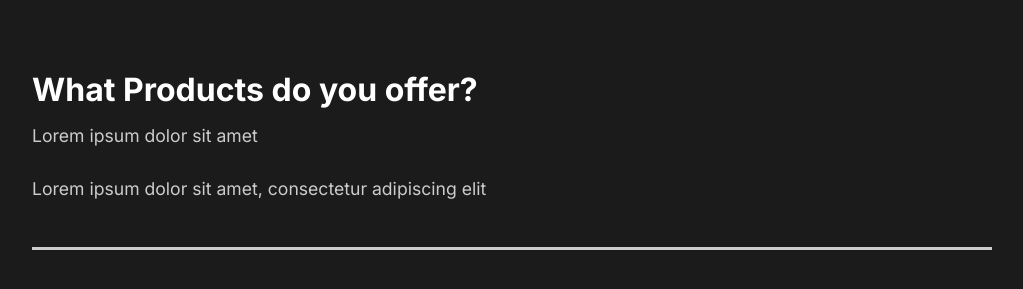
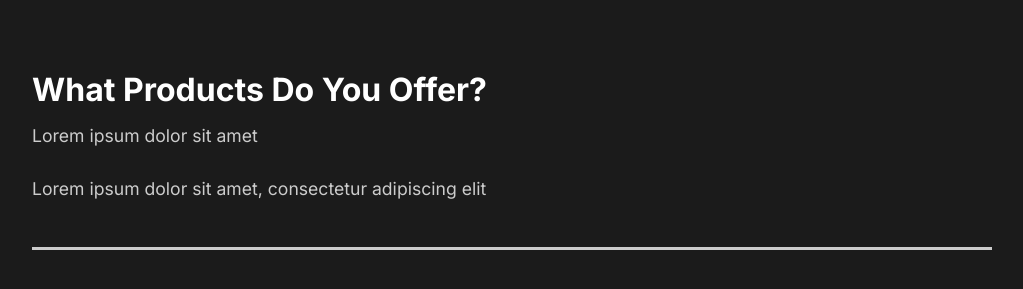
Before and after one commit to Jovin-Sim/react-capture-portfolio, a React (Create React App) app: page / in a window 1280 px wide. Shown: the part 2827-3116 px from the top of the page, without its empty margins (128-1151 px from the left). Built offline with nearby package versions, Linux system fonts and the light colour scheme.

Commit message:
18. FAQ Animations

```diff
--- a/src/components/FaqSection.js
+++ b/src/components/FaqSection.js
@@ -1,45 +1,43 @@
-import React from "react";
+import React, { useState } from "react";
 import { About } from "../styles";
 import styled from "styled-components";
+import Toggle from "./Toggle";
+import { AnimateSharedLayout } from "framer-motion";
 
 const FaqSection = () => {
+  const [faqToggle, setFaqToggle] = useState(false);
   return (
     <Faq>
       <h2>
         Any Questions <span>FAQ</span>
       </h2>
-      <div className="question">
-        <h4>How Do I Start</h4>
+      <AnimateSharedLayout>
+        <Toggle title="How Do I Start">
           <div className="answer">
             <p>Lorem ipsum dolor sit amet</p>
             <p>Lorem ipsum dolor sit amet, consectetur adipiscing elit</p>
           </div>
-        <div className="faq-line"></div>
-      </div>
-      <div className="question">
-        <h4>Daily Schedules</h4>
+        </Toggle>
+
+        <Toggle title="Daily Schedules">
           <div className="answer">
             <p>Lorem ipsum dolor sit amet</p>
             <p>Lorem ipsum dolor sit amet, consectetur adipiscing elit</p>
           </div>
-        <div className="faq-line"></div>
-      </div>
-      <div className="question">
-        <h4>Different Payments</h4>
+        </Toggle>
+        <Toggle title="Different Payments">
           <div className="answer">
             <p>Lorem ipsum dolor sit amet</p>
             <p>Lorem ipsum dolor sit amet, consectetur adipiscing elit</p>
           </div>
-        <div className="faq-line"></div>
-      </div>
-      <div className="question">
-        <h4>What Products do you offer?</h4>
+        </Toggle>
+        <Toggle title="What Products Do You Offer?">
           <div className="answer">
             <p>Lorem ipsum dolor sit amet</p>
             <p>Lorem ipsum dolor sit amet, consectetur adipiscing elit</p>
           </div>
-        <div className="faq-line"></div>
-      </div>
+        </Toggle>
+      </AnimateSharedLayout>
     </Faq>
   );
 };
--- /dev/null
+++ b/src/components/Toggle.js
@@ -0,0 +1,15 @@
+import React, { useState } from "react";
+import { motion } from "framer-motion";
+
+const Toggle = ({ children, title }) => {
+  const [toggle, setToggle] = useState(true);
+  return (
+    <motion.div layout class="question" onClick={() => setToggle(!toggle)}>
+      <motion.h4 layout>{title}</motion.h4>
+      {toggle && children}
+      <div className="faq-line"></div>
+    </motion.div>
+  );
+};
+
+export default Toggle;
```
Also changed, not shown: 1 other file (tests, documents, lock files or other folders). Lines whose indentation alone changed are shown as unchanged.
